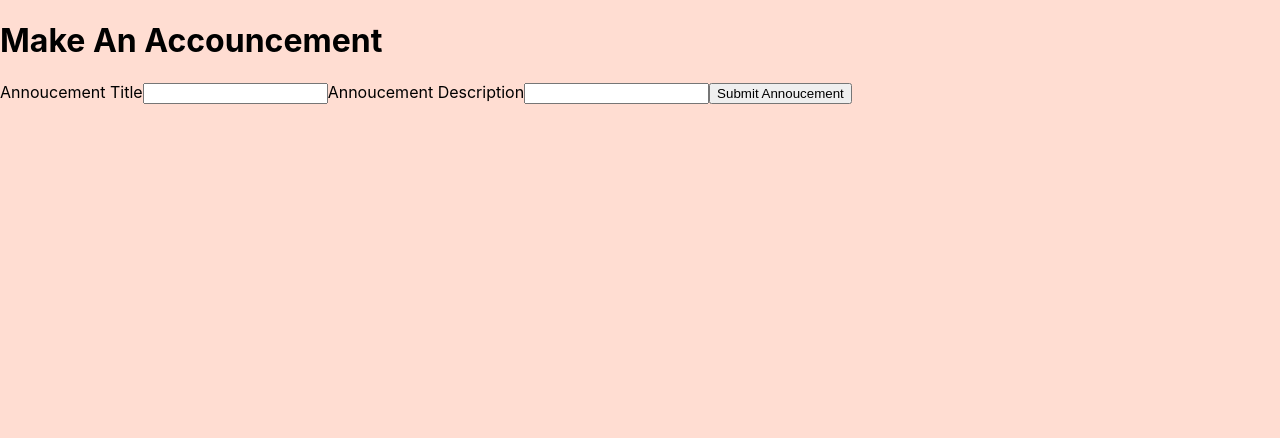
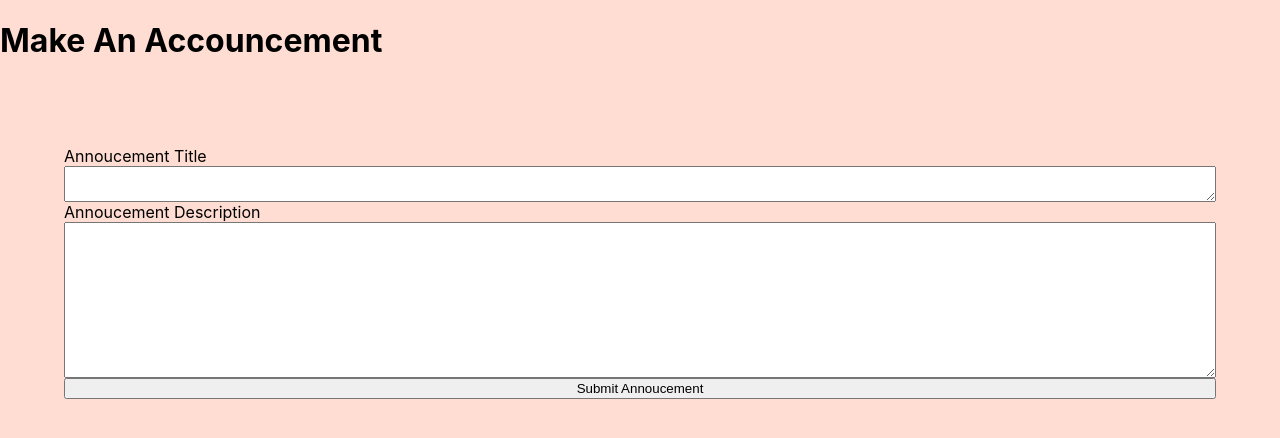
Before and after one commit to hack4impact-calpoly/happy-hats, a React (Create React App) app in the folder frontend/: page / in a window 1280 px wide. Shown: the top 438 px of the page. Built offline with nearby package versions, Linux system fonts and the light colour scheme.

Commit message:
Increased Usuability

```diff
--- a/frontend/src/components/Announcement.js
+++ b/frontend/src/components/Announcement.js
@@ -1,5 +1,5 @@
 import React, {useState} from 'react';
-import '../styles/announcement.module.css'
+import styles from '../styles/announcement.module.css'
 
 function Announcement(props) {
     const [annoucment, setAnnoucement] = useState(
@@ -31,23 +31,28 @@ function Announcement(props) {
     return(
         <div>
             <h1>Make An Accouncement</h1>
-            <form id='form'>
+
+            <div className={styles.create}>
                 <label htmlFor="title">Annoucement Title</label>
-                <input
-                    type="text"
+                <textarea className={styles.titleBox}
                     name="title"
                     id="title"
                     value={annoucment.title}
-                    onChange={handleChange} />
-                <label htmlFor='content'>Annoucement Description</label>
-                <input
-                    type="text"
+                    onChange={handleChange}
+                    rows={2}
+                    cols={75} />
+
+                <label htmlFor="content">Annoucement Description</label>
+                <textarea
                     name="content"
                     id="content"
                     value={annoucment.content}
-                    onChange={handleChange} />
+                    onChange={handleChange}
+                    rows={10}
+                    cols={75} />
+
                 <input type="button" value="Submit Annoucement" onClick={submitForm} />
-            </form>
+            </div>
         </div>
     );
 }
--- a/frontend/src/styles/announcement.module.css
+++ b/frontend/src/styles/announcement.module.css
@@ -2,7 +2,9 @@ html {
     background-color: #FFDDD2;
 }
 
-.form {
+ .create {
     display: flex;
     flex-direction: column;
+    align-content: space-around;
+    padding: 5%;
 }
```
